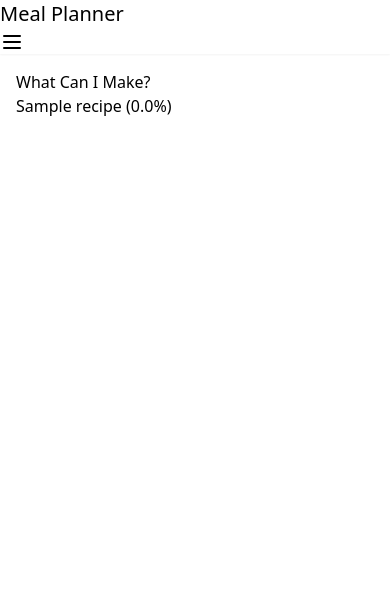
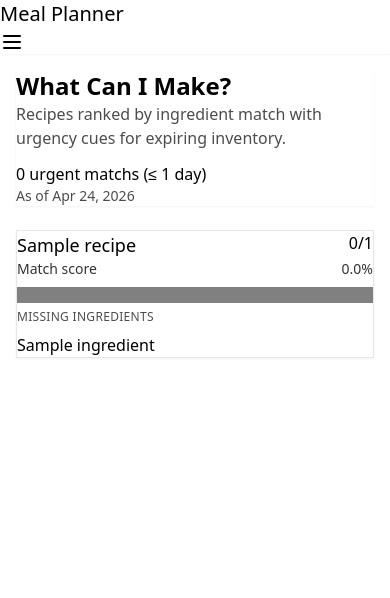
Before and after one commit to mattwilsoncp/MealPlanner, a Django app: page /shopping/discovery/ in a window 390 px wide. Shown: the top 598 px of the page. Run offline with Django 5.2, Linux system fonts and the light colour scheme; a user stored in the database is signed in; tables that the repository leaves empty hold one stand-in row (values such as "Sample post"); some libraries are stand-ins or nearby versions.

Commit message:
feat(04-02): build discovery UI with urgency indicators
- render ranked discovery cards with progress bars and match counts
- show missing ingredient badges plus urgent and expired inventory callouts
- add What Can I Make navigation link in desktop and mobile menus

```diff
--- a/templates/base.html
+++ b/templates/base.html
@@ -22,6 +22,7 @@
                     {% if user.is_authenticated %}
                     <li><a href="{% url 'meal_planner:planner' %}">Planner</a></li>
                     <li><a href="{% url 'shopping:week' %}">Shopping</a></li>
+                    <li><a href="{% url 'shopping:discovery' %}">What Can I Make</a></li>
                     {% endif %}
                     <li>
                         <details>
@@ -66,6 +67,7 @@
                 {% if user.is_authenticated %}
                 <li><a href="{% url 'meal_planner:planner' %}" class="btn btn-ghost w-full">Planner</a></li>
                 <li><a href="{% url 'shopping:week' %}" class="btn btn-ghost w-full">Shopping</a></li>
+                <li><a href="{% url 'shopping:discovery' %}" class="btn btn-ghost w-full">What Can I Make</a></li>
                 {% endif %}
                 <li><a href="{% url 'recipes:recipe_list' %}" class="btn btn-ghost w-full">All Recipes</a></li>
                 <li><a href="{% url 'recipes:recipe_create' %}" class="btn btn-ghost w-full">Add Recipe</a></li>
--- a/templates/shopping/discovery.html
+++ b/templates/shopping/discovery.html
@@ -3,14 +3,80 @@
 {% block title %}What Can I Make?{% endblock %}
 
 {% block content %}
-<section>
-  <h1>What Can I Make?</h1>
-  <ul>
-    {% for match in matches %}
-      <li>{{ match.recipe.title }} ({{ match.match_percentage }}%)</li>
-    {% empty %}
-      <li>No matches yet.</li>
-    {% endfor %}
-  </ul>
-</section>
+<div class="max-w-6xl mx-auto space-y-6">
+    <div class="card bg-base-300 shadow-sm">
+        <div class="card-body">
+            <div class="flex flex-wrap items-center justify-between gap-3">
+                <div>
+                    <h1 class="text-2xl font-bold">What Can I Make?</h1>
+                    <p class="opacity-70">Recipes ranked by ingredient match with urgency cues for expiring inventory.</p>
+                </div>
+                <div class="badge badge-outline">
+                    {{ urgent_count }} urgent match{{ urgent_count|pluralize }} (≤ {{ threshold_days }} day{{ threshold_days|pluralize }})
+                </div>
+            </div>
+            <p class="text-sm opacity-70">As of {{ today|date:"M d, Y" }}</p>
+        </div>
+    </div>
+
+    {% if matches %}
+    <div class="grid gap-4 md:grid-cols-2 xl:grid-cols-3">
+        {% for match in matches %}
+        <article class="card bg-base-100 border border-base-300 shadow-sm">
+            <div class="card-body gap-4">
+                <div class="flex items-start justify-between gap-2">
+                    <h2 class="card-title text-lg">{{ match.recipe.title }}</h2>
+                    <span class="badge badge-primary badge-outline">{{ match.available_count }}/{{ match.total_count }}</span>
+                </div>
+
+                <div class="space-y-2">
+                    <div class="flex items-center justify-between text-sm opacity-80">
+                        <span>Match score</span>
+                        <span>{{ match.match_percentage }}%</span>
+                    </div>
+                    <progress class="progress progress-success w-full" value="{{ match.match_percentage }}" max="100"></progress>
+                </div>
+
+                <div class="space-y-2">
+                    <p class="text-xs uppercase tracking-wide opacity-70">Missing ingredients</p>
+                    <div class="flex flex-wrap gap-1">
+                        {% for ingredient_name in match.missing_ingredients %}
+                        <span class="badge badge-ghost">{{ ingredient_name }}</span>
+                        {% empty %}
+                        <span class="badge badge-success badge-outline">No missing ingredients</span>
+                        {% endfor %}
+                    </div>
+                </div>
+
+                {% if match.has_expired_match or match.has_urgent_match %}
+                <div class="space-y-2">
+                    <div class="flex flex-wrap gap-2">
+                        {% if match.has_expired_match %}
+                        <span class="badge badge-error">Uses expired inventory</span>
+                        {% endif %}
+                        {% if match.has_urgent_match %}
+                        <span class="badge badge-warning">Uses expiring inventory</span>
+                        {% endif %}
+                    </div>
+
+                    {% if match.urgent_items %}
+                    <div class="flex flex-wrap gap-1">
+                        {% for urgent_name in match.urgent_items %}
+                        <span class="badge badge-outline badge-warning">{{ urgent_name }}</span>
+                        {% endfor %}
+                    </div>
+                    {% endif %}
+                </div>
+                {% endif %}
+            </div>
+        </article>
+        {% endfor %}
+    </div>
+    {% else %}
+    <div class="card bg-base-300 text-center p-8">
+        <h2 class="text-xl font-semibold">No recipes available yet</h2>
+        <p class="opacity-70 mt-2">Add reviewed recipes to your household to see discovery matches.</p>
+    </div>
+    {% endif %}
+</div>
 {% endblock %}
```
